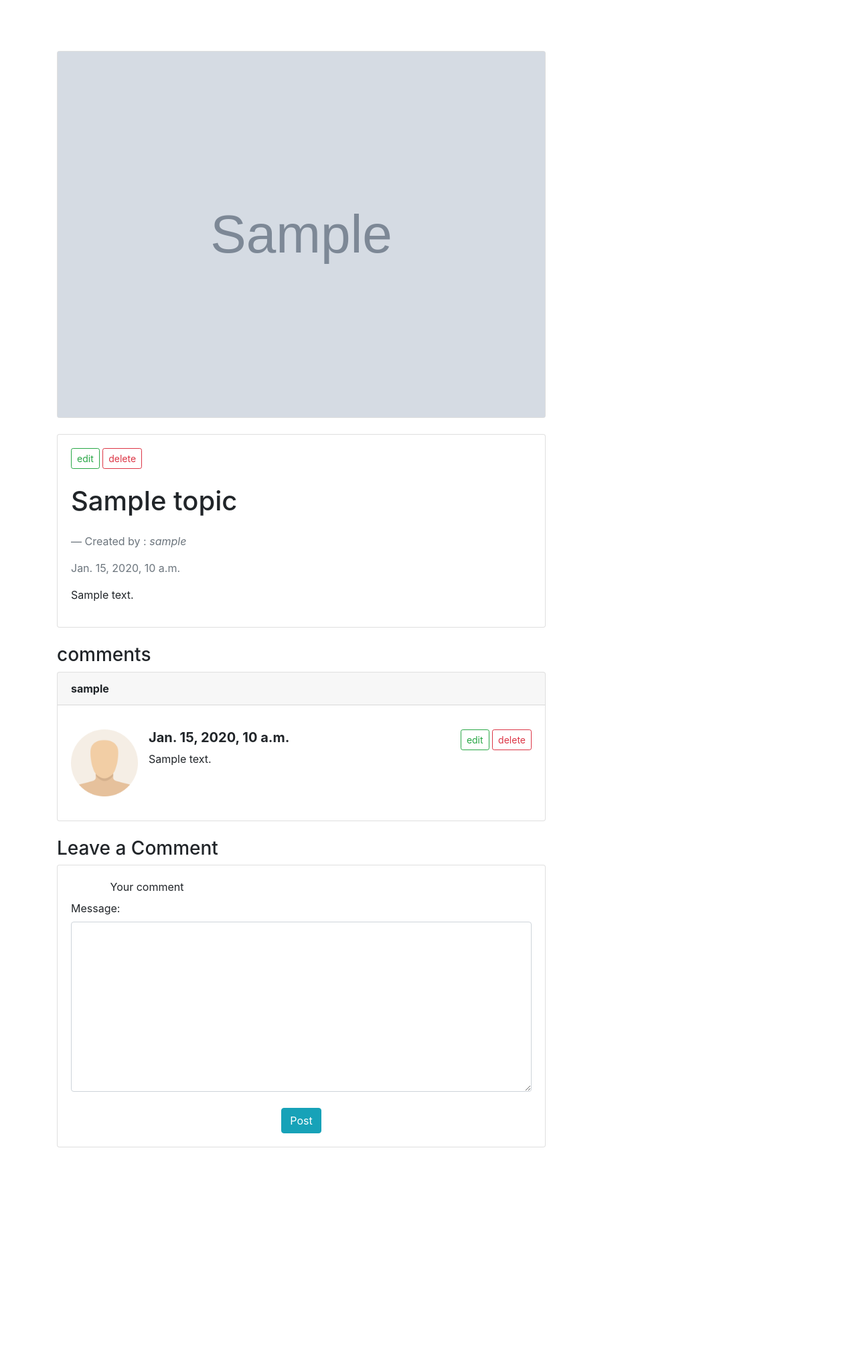
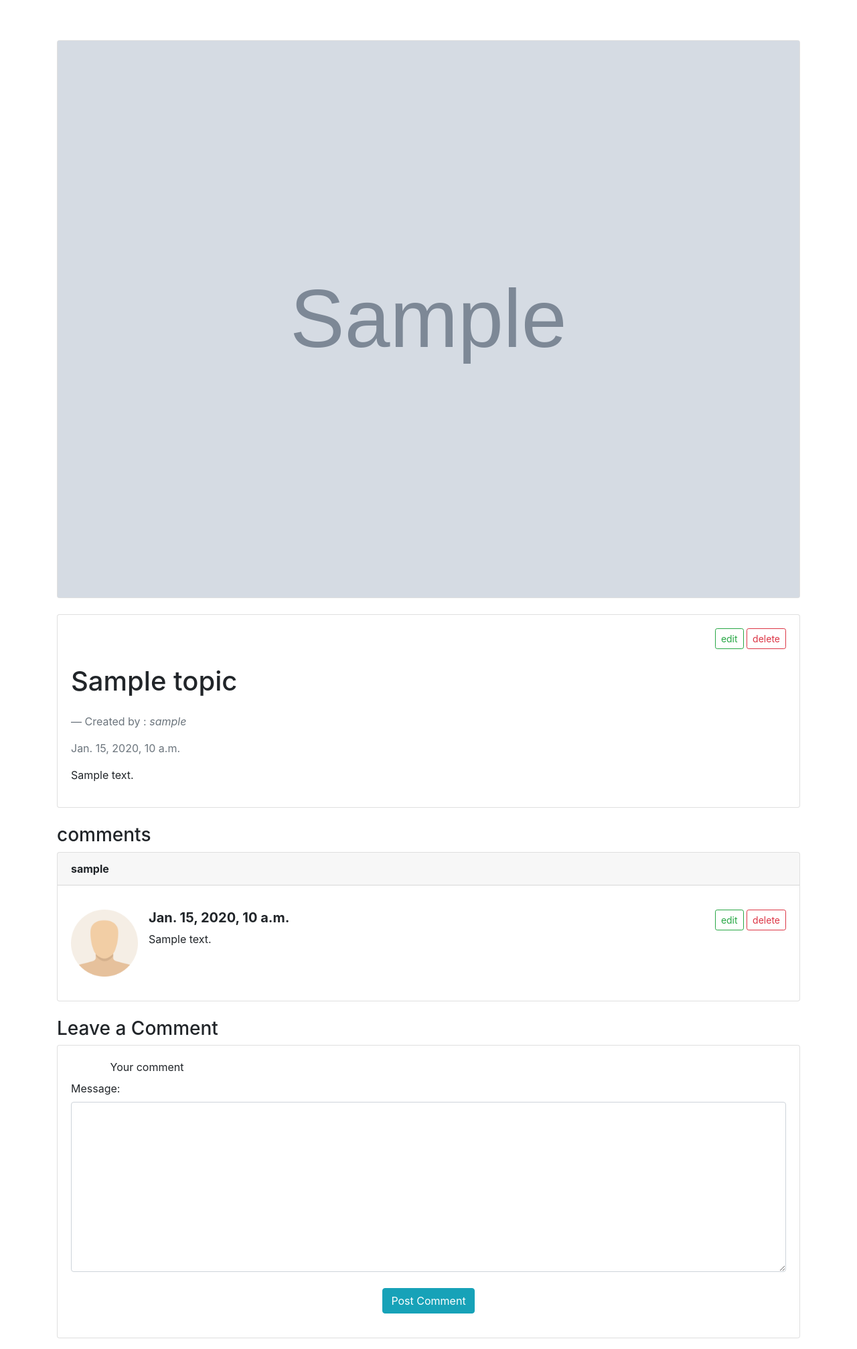
Before and after one commit to meshal-alotaibi/-Div-Tag-, a Django app: page /category/1/topics/1/ in a window 1280 px wide. Shown: the part 144-2158 px from the top of the page at 67% size. Before the commit the page ends 1857 px from the top, so only its background shows below. Run offline with Django 3.2, Linux system fonts and the light colour scheme; a user stored in the database is signed in; tables that the repository leaves empty hold one stand-in row (values such as "Sample post"); grey boxes marked "Sample" are stand-in pictures; some libraries are stand-ins or nearby versions.

Commit message:
@meshalalotaibi94 redesign topic page (#31)
Co-authored-by: ManarAlmutlaq <>

```diff
--- a/starter_code/main_app/templates/topic.html
+++ b/starter_code/main_app/templates/topic.html
@@ -7,20 +7,19 @@
 {% block content %}
 
   <!--Main layout-->
-  <main class="mt-4 pt-4">
+  <main class="mt-8 pt-4">
     <div class="container">
 
       <!--Section: Post-->
       <section class="mt-4">
 
-        <!--Grid row-->
-        <div class="row">
+        <div>
 
           <!--Grid column-->
-          <div class="col-md-8 mb-4">
+          <div class="mb-8">
 
             <!--Featured Image-->
-            <div class="card mb-4 wow fadeIn">
+            <div class="card mb-4 wow fadeIn" >
 
               <img src="{{topic.img}}" class="img-fluid" alt="{{topic.subject}}">
 
@@ -34,8 +33,7 @@
               <!--Card content-->
               <div class="card-body">
                  {% if topic.created_by == user %}
-
-                <p>
+                <p Align="right">
                   <a href="{% url 'update_topic'  topic.category_id topic.id  %}" class="replay btn btn-sm btn-outline-success">edit</a>
                   <a href="{% url 'delete_topic'  topic.category_id topic.id  %}" class="replay btn btn-sm btn-outline-danger">delete</a>
                 </p>
@@ -61,7 +59,9 @@
 
 
             <!--/.Card-->
+            {% if topic.posts.all %}
              <h3>comments</h3>
+             {%endif%}
             <!--commentCard-->
              {% for post in topic.posts.all %}
             <div class="card mb-4 wow fadeIn">
@@ -82,7 +82,7 @@
                     {{post.message}}
                   </div>
                   {% if post.created_by == user %}
-                <p>
+                <p Align="right">
                   <a href="{% url 'update_post' post.topic.category_id post.topic_id post.id %}" class="replay btn btn-sm btn-outline-success">edit</a>
                   <a href="{%url 'delete_post' post.topic.category_id post.topic_id post.id%}" class="replay btn btn-sm btn-outline-danger">delete</a>
                 </p>
@@ -105,16 +105,17 @@
               <div class="card-body">
               {% if user.is_authenticated %}
                 <!-- Default form comment -->
-                <form>
 
                   <!-- Comment -->
-                  <div method="post" class="form-group">
+                  <form method="post" class="form-group">
                     <label for="replyFormComment">&nbsp; &nbsp; &nbsp;&nbsp; &nbsp;  &nbsp; &nbsp; Your comment</label>
                     {% csrf_token %}
                {% include 'includes/form.html' %}
-                  </div>
                   <div class="text-center mt-4">
-                    <button class="btn btn-info btn-md" type="submit">Post</button>
+                    <button
+                  type="submit"
+                  class="btn btn-info btn-md">
+                  Post Comment </button>
                   </div>
                 </form>
                  {% endif%}
```
